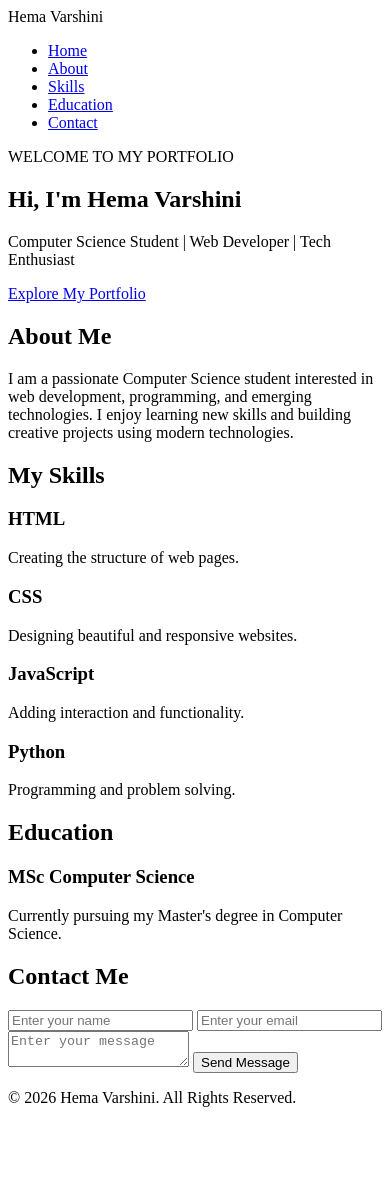
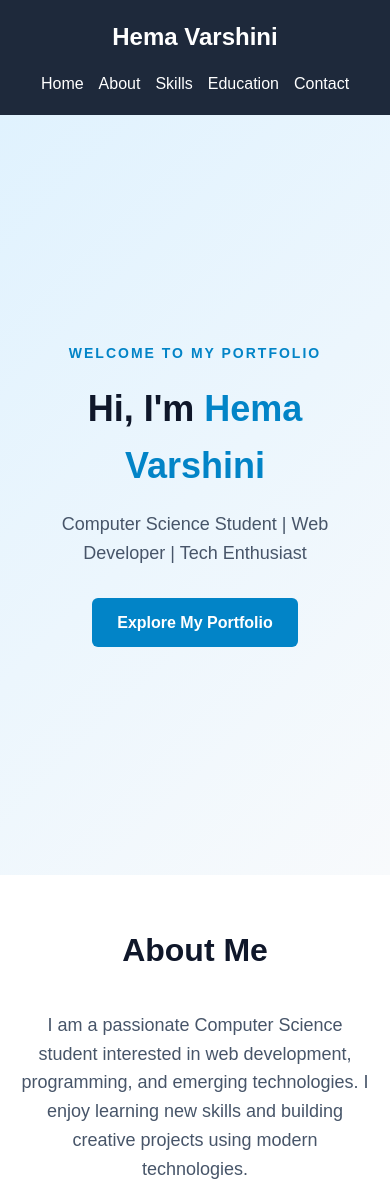
Before and after one commit to hema796/codomax, a plain HTML site: page index.html in a window 390 px wide. Shown: the top 1187 px of the page. Before the commit the page ends 1123 px from the top, so only its background shows below. Drawn offline with Linux system fonts and the light colour scheme; a script that the page names is missing.

Commit message:
Day 4  completed
Removed JavaScript code for mobile navigation and contact form functionality. Added CSS styles for layout, typography, and responsive design.

```diff
--- a/style.css
+++ b/style.css
@@ -1,42 +1,373 @@
-// Mobile Navigation Menu
+/* =========================
+   RESET
+========================= */
 
-const menuBtn = document.getElementById("menuBtn");
-
-const navLinks = document.getElementById("navLinks");
+* {
+    margin: 0;
+    padding: 0;
+    box-sizing: border-box;
+}
 
 
-menuBtn.addEventListener("click", function () {
+/* =========================
+   BODY
+========================= */
 
-    navLinks.classList.toggle("active");
-
-});
+body {
+    font-family: Arial, Helvetica, sans-serif;
+    line-height: 1.6;
+    color: #333;
+    background-color: #f5f7fa;
+}
 
 
-// Close menu when a navigation link is clicked
+/* =========================
+   NAVIGATION
+========================= */
 
-const links = document.querySelectorAll(".nav-links a");
+header {
+    background-color: #1e293b;
+    padding: 18px 8%;
+    position: sticky;
+    top: 0;
+    z-index: 1000;
+}
 
-links.forEach(function (link) {
+nav {
+    display: flex;
+    justify-content: space-between;
+    align-items: center;
+}
 
-    link.addEventListener("click", function () {
+.logo {
+    color: white;
+    font-size: 24px;
+    font-weight: bold;
+}
 
-        navLinks.classList.remove("active");
+.nav-links {
+    display: flex;
+    list-style: none;
+    gap: 25px;
+}
 
-    });
+.nav-links a {
+    color: white;
+    text-decoration: none;
+    font-size: 16px;
+    transition: 0.3s;
+}
 
-});
+.nav-links a:hover {
+    color: #38bdf8;
+}
 
 
-// Contact Form
+/* =========================
+   HERO SECTION
+========================= */
 
-const contactForm = document.getElementById("contactForm");
+.hero {
+    min-height: 90vh;
 
-contactForm.addEventListener("submit", function (event) {
+    display: flex;
+    justify-content: center;
+    align-items: center;
 
-    event.preventDefault();
+    text-align: center;
 
-    alert("Thank you! Your message has been submitted.");
+    padding: 60px 20px;
 
-    contactForm.reset();
+    background: linear-gradient(
+        135deg,
+        #e0f2fe,
+        #f8fafc
+    );
+}
 
-});
+.welcome {
+    color: #0284c7;
+    font-size: 14px;
+    font-weight: bold;
+    letter-spacing: 2px;
+    margin-bottom: 15px;
+}
+
+.hero h1 {
+    font-size: 48px;
+    color: #0f172a;
+    margin-bottom: 15px;
+}
+
+.hero h1 span {
+    color: #0284c7;
+}
+
+.description {
+    font-size: 20px;
+    color: #475569;
+    margin-bottom: 30px;
+}
+
+
+/* =========================
+   BUTTON
+========================= */
+
+.btn {
+    display: inline-block;
+
+    padding: 12px 25px;
+
+    background-color: #0284c7;
+    color: white;
+
+    text-decoration: none;
+
+    border-radius: 6px;
+
+    font-weight: bold;
+
+    border: none;
+
+    cursor: pointer;
+
+    transition: 0.3s;
+}
+
+.btn:hover {
+    background-color: #0369a1;
+    transform: translateY(-3px);
+}
+
+
+/* =========================
+   COMMON SECTION
+========================= */
+
+.section {
+    padding: 70px 8%;
+}
+
+.section h2 {
+    text-align: center;
+
+    font-size: 32px;
+
+    color: #0f172a;
+
+    margin-bottom: 35px;
+}
+
+
+/* =========================
+   ABOUT
+========================= */
+
+.about {
+    background-color: white;
+}
+
+.about-content {
+    max-width: 800px;
+
+    margin: auto;
+
+    text-align: center;
+}
+
+.about-content p {
+    font-size: 18px;
+
+    color: #475569;
+}
+
+
+/* =========================
+   SKILLS
+========================= */
+
+.skills {
+    background-color: #f1f5f9;
+}
+
+.skills-container {
+    display: flex;
+
+    justify-content: center;
+
+    flex-wrap: wrap;
+
+    gap: 20px;
+}
+
+.skill-card {
+    background-color: white;
+
+    width: 220px;
+
+    padding: 25px;
+
+    text-align: center;
+
+    border-radius: 10px;
+
+    box-shadow:
+        0 4px 10px
+        rgba(0, 0, 0, 0.1);
+
+    transition: 0.3s;
+}
+
+.skill-card:hover {
+    transform: translateY(-8px);
+}
+
+.skill-card h3 {
+    color: #0284c7;
+
+    margin-bottom: 10px;
+}
+
+.skill-card p {
+    color: #64748b;
+}
+
+
+/* =========================
+   EDUCATION
+========================= */
+
+.education {
+    background-color: white;
+}
+
+.education-card {
+    max-width: 700px;
+
+    margin: auto;
+
+    padding: 25px;
+
+    background-color: #f8fafc;
+
+    border-left: 5px solid #0284c7;
+
+    border-radius: 8px;
+
+    text-align: center;
+}
+
+.education-card h3 {
+    color: #0f172a;
+
+    margin-bottom: 10px;
+}
+
+.education-card p {
+    color: #475569;
+}
+
+
+/* =========================
+   CONTACT
+========================= */
+
+.contact {
+    background-color: #f1f5f9;
+}
+
+.contact-form {
+    max-width: 600px;
+
+    margin: auto;
+
+    display: flex;
+
+    flex-direction: column;
+
+    gap: 15px;
+}
+
+.contact-form input,
+.contact-form textarea {
+    width: 100%;
+
+    padding: 14px;
+
+    border: 1px solid #cbd5e1;
+
+    border-radius: 6px;
+
+    font-size: 16px;
+
+    outline: none;
+}
+
+.contact-form input:focus,
+.contact-form textarea:focus {
+    border-color: #0284c7;
+}
+
+.contact-form textarea {
+    height: 150px;
+
+    resize: none;
+}
+
+.contact-form button {
+    align-self: center;
+}
+
+
+/* =========================
+   FOOTER
+========================= */
+
+footer {
+    background-color: #1e293b;
+
+    color: white;
+
+    text-align: center;
+
+    padding: 20px;
+}
+
+footer p {
+    font-size: 14px;
+}
+
+
+/* =========================
+   RESPONSIVE DESIGN
+========================= */
+
+@media (max-width: 768px) {
+
+    nav {
+        flex-direction: column;
+
+        gap: 15px;
+    }
+
+    .nav-links {
+        gap: 15px;
+
+        flex-wrap: wrap;
+
+        justify-content: center;
+    }
+
+    .hero h1 {
+        font-size: 36px;
+    }
+
+    .description {
+        font-size: 18px;
+    }
+
+    .section {
+        padding: 50px 5%;
+    }
+}
```
